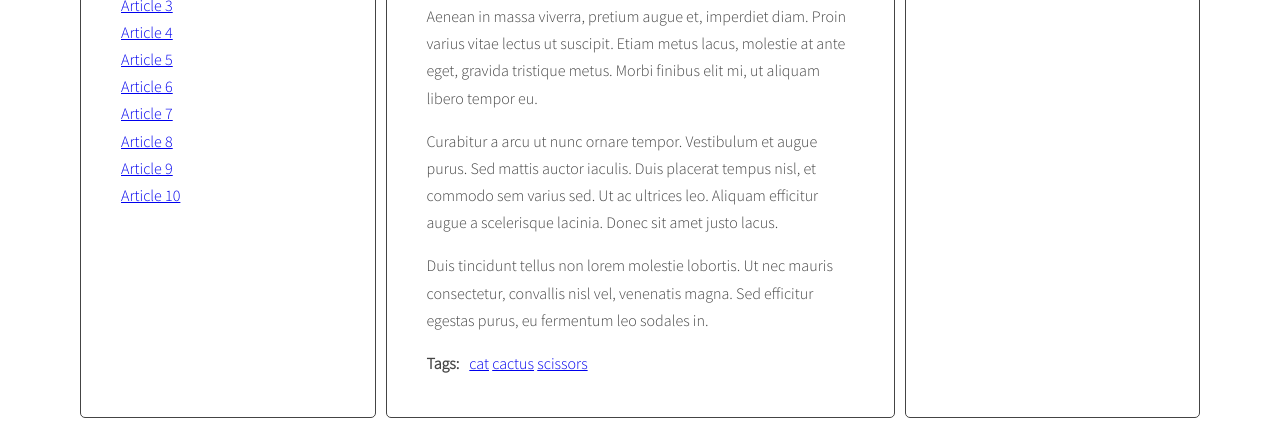
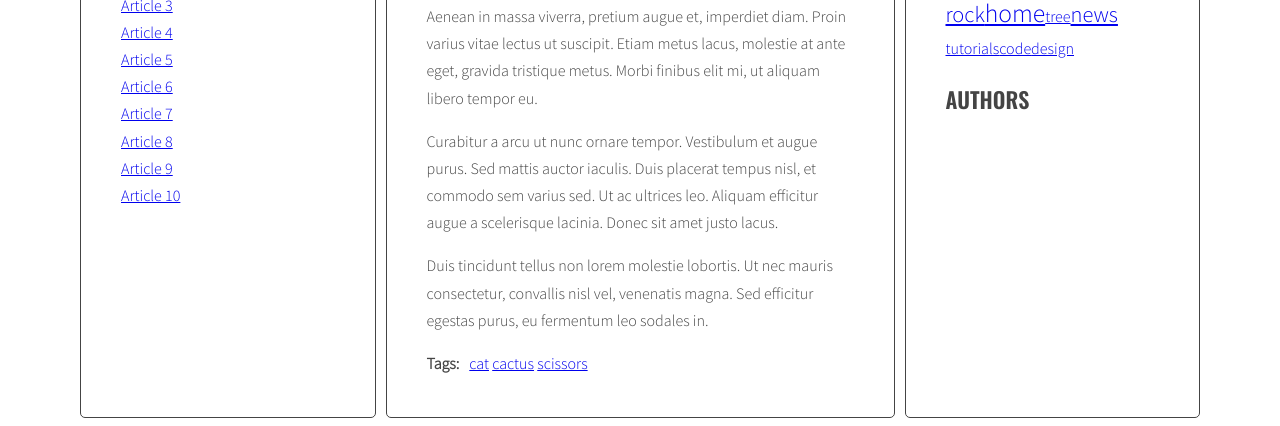
Before and after one commit to PawelJadach/javascript-blog, a website: page index.html in a window 1280 px wide. Shown: the part 421-847 px from the top of the page. Drawn offline with nearby package versions, Linux system fonts and the light colour scheme.

Commit message:
Add tag cloud

```diff
--- a/js/script.js
+++ b/js/script.js
@@ -45,7 +45,9 @@
     optTitleSelector = '.post-title',
     optTitleListSelector = '.titles',
     optArticleTagsSelector = '.post-tags .list',
-    optArticleAuthorsSelector = '.post-author';
+    optArticleAuthorsSelector = '.post-author',
+    optCloudClassCount = 5,
+    optCloudClassPrefix = 'tag-size-';
   function generateTitleLinks(customSelector = '') {
     // console.log('custom selector = ' + customSelector);
     const titleList = document.querySelector(optTitleListSelector);
@@ -76,6 +78,14 @@
     for (let link of links) {
       link.addEventListener('click', titleClickHandler);
     }
+  }
+
+  function calculateTagClass(count, params) {
+    const normalizedCount = count - params.min;
+    const normalizedMax = params.max - params.min;
+    const percentage = normalizedCount / normalizedMax;
+    const classNumber = Math.floor(percentage * (optCloudClassCount - 1) + 1);
+    return classNumber;
   }
 
   function generateTags() {
@@ -208,9 +218,51 @@
     /* END LOOP: for each link */
   }
 
+  function calcualteTagsParams(tags) {
+    const params = {
+      min: 100,
+      max: 0
+    };
+    for (let tag in tags) {
+      if (tags[tag] < params.min) params.min = tags[tag];
+      else if (tags[tag] > params.max) params.max = tags[tag];
+    }
+
+    return params;
+  }
+
+  function generateTagsList() {
+    let allTags = {};
+    let allTagsHTML = '';
+    const articles = document.querySelectorAll('article');
+    for (let article of articles) {
+      const tags = article.getAttribute('data-tags').split(' ');
+      for (let tag of tags) {
+        if (!allTags.hasOwnProperty(tag)) {
+          allTags[tag] = 1;
+        } else {
+          allTags[tag]++;
+        }
+      }
+    }
+    const tagsParams = calcualteTagsParams(allTags);
+    for (let tag in allTags) {
+      let linkHTML = `<li><a class="tag-size-${calculateTagClass(
+        allTags[tag],
+        tagsParams
+      )}" href="#tag-${tag}">${tag}</a></li>`;
+      allTagsHTML += linkHTML;
+    }
+
+    console.log(tagsParams);
+    const tagList = document.querySelector('.tags');
+    tagList.innerHTML = allTagsHTML;
+  }
+
   generateTags();
   generateAuthors();
   generateTitleLinks();
+  generateTagsList();
   addClickListenersToTags();
   addClickListenersToAuthors();
 }
--- a/sass/style.scss
+++ b/sass/style.scss
@@ -125,3 +125,23 @@ body {
     margin: 0 10px 0 0;
   }
 }
+
+.tag-size-1 {
+  font-size: 100%;
+}
+.tag-size-2 {
+  font-size: 140%;
+}
+.tag-size-3 {
+  font-size: 160%;
+}
+.tag-size-4 {
+  font-size: 180%;
+}
+.tag-size-5 {
+  font-size: 200%;
+}
+
+.list.tags li {
+  display: inline-block;
+}
```
Also changed, not shown: css/style.css, 1 other file.
